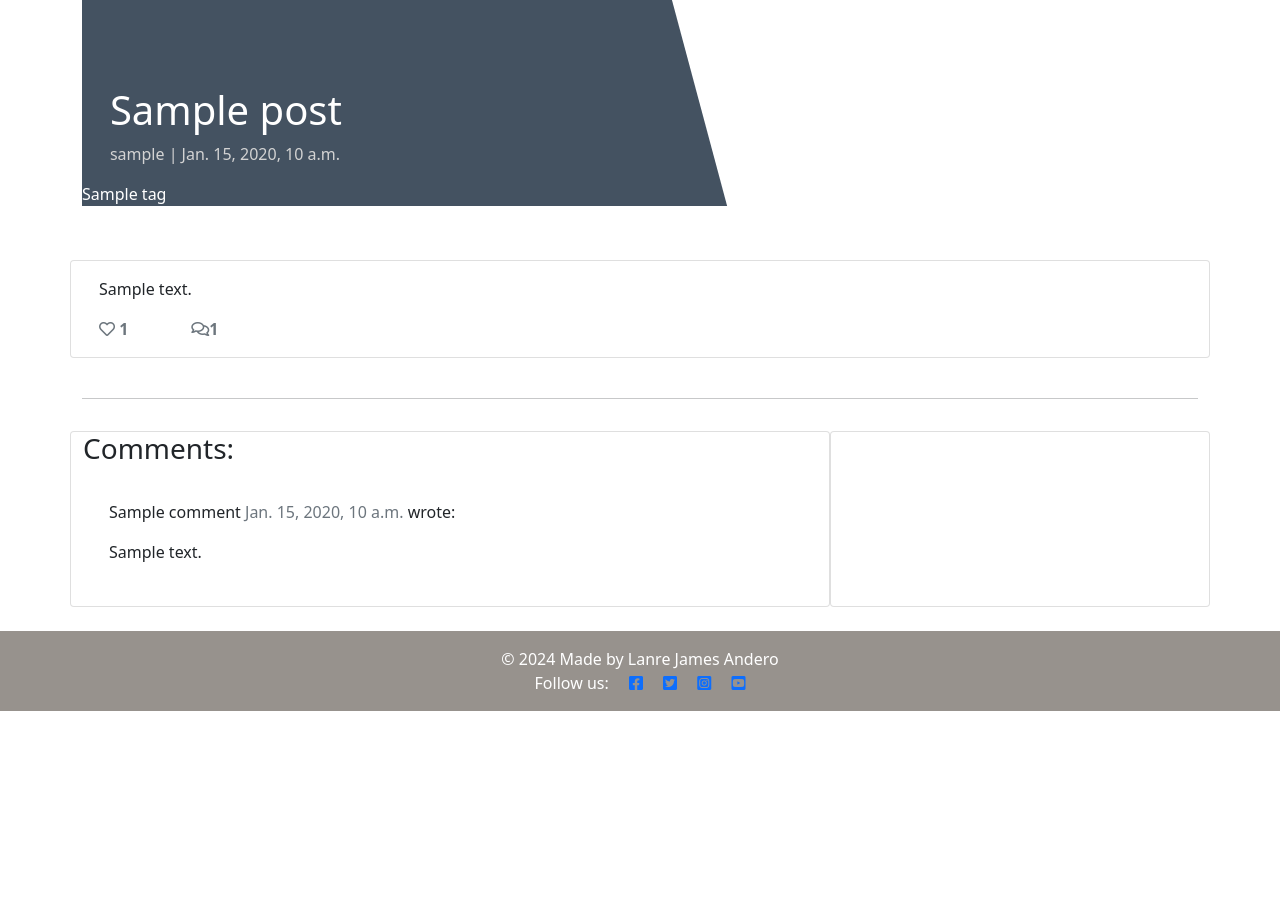
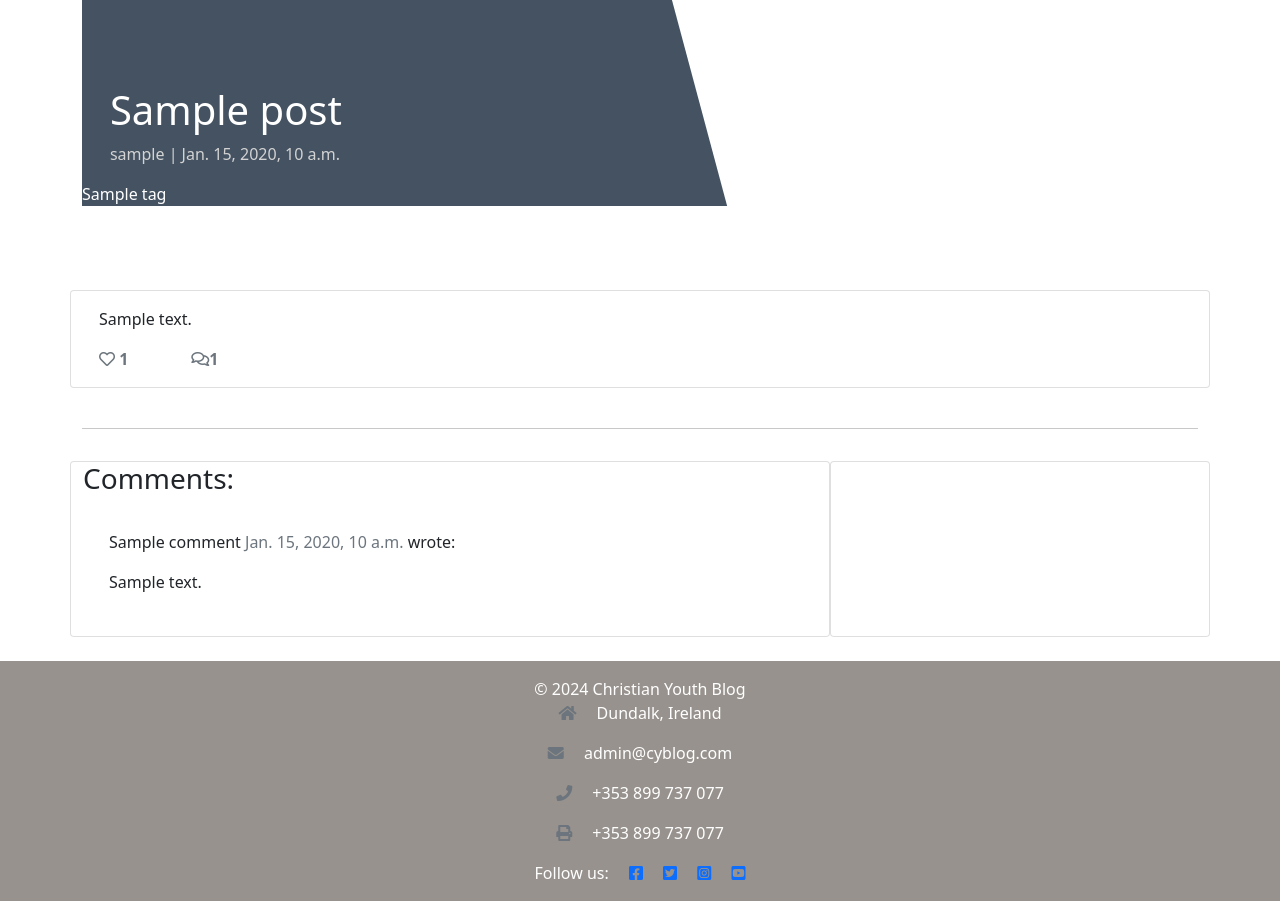
Before and after one commit to LanreAndero/CI_PP4_DjangoBlog, a Django app: a page that uses templates/base.html in a window 1280 px wide. Shown: the part 127-1028 px from the top of the page. Before the commit the page ends 838 px from the top, so only its background shows below. Run offline with Django 3.2, Linux system fonts and the light colour scheme; tables that the repository leaves empty hold one stand-in row (values such as "Sample post"); some libraries are stand-ins or nearby versions.

Commit message:
updated allowed hosts, removed CKEditor files, added form.Textarea to content in forms.py, removed RichTextField from models.py, modified style.css, removed contact details from about page and added it to the footer, made changes to add_post.html, added SEO meta to base.html, modified edit_post.html, post_detail.html, login.html and password_reset.html

```diff
--- a/blog/forms.py
+++ b/blog/forms.py
@@ -1,6 +1,5 @@
 from django import forms
 from .models import Post, Comment, Category, Tag
-from ckeditor.fields import RichTextField
 
 
 class PostForm(forms.ModelForm):
@@ -14,7 +13,7 @@ class PostForm(forms.ModelForm):
     )
     is_featured = forms.BooleanField(required=False)
 
-    content = RichTextField()
+    content = forms.Textarea()
 
     class Meta:
         model = Post
@@ -35,7 +34,9 @@ class PostForm(forms.ModelForm):
         widgets = {
             'title': forms.TextInput(attrs={'class': 'form-control'}),
             'author': forms.HiddenInput(),
-            'content': RichTextField(),
+            'content': forms.Textarea(
+                attrs={'class': 'form-control', 'rows': 10}
+            ),
             'featured_image': forms.ClearableFileInput(
                 attrs={'class': 'form-control'}
             ),
--- a/blog/models.py
+++ b/blog/models.py
@@ -1,7 +1,6 @@
 from django.db import models
 from django.contrib.auth.models import User
 from cloudinary.models import CloudinaryField
-from ckeditor.fields import RichTextField
 
 
 STATUS = ((0, "Draft"), (1, "Published"))
@@ -53,7 +52,7 @@ class Post(models.Model):
     featured_image = CloudinaryField('image', default='placeholder')
     excerpt = models.TextField(blank=True)
     updated_on = models.DateTimeField(auto_now=True)
-    content = RichTextField()
+    content = models.TextField()
     created_on = models.DateTimeField(auto_now_add=True)
     status = models.IntegerField(choices=STATUS, default=0)
     likes = models.ManyToManyField(
--- a/blog/urls.py
+++ b/blog/urls.py
@@ -9,7 +9,7 @@ urlpatterns = [
     path('about/', views.about_view, name='about'),
     path('search/', views.search, name='search'),
     path('accounts/signup/', SignupView.as_view(), name='account_signup'),
-    path('post-list/', views.PostList.as_view(), name='post_list'),
+    # path('post-list/', views.PostList.as_view(), name='post_list'),
     path(
         'post-detail/<slug:slug>/',
         views.PostDetail.as_view(), name='post_detail'
--- a/requirements.txt
+++ b/requirements.txt
@@ -7,7 +7,6 @@ dj-database-url==2.1.0
 dj3-cloudinary-storage==0.0.6
 Django==5.0.1
 django-allauth==0.60.1
-django-ckeditor==6.7.1
 django-ckeditor5==0.0.4
 django-cloudinary-storage==0.3.0
 django-cors-headers==4.3.1
--- a/static/css/style.css
+++ b/static/css/style.css
@@ -257,12 +257,6 @@ footer {
     transform: translateY(-50%);
 }
 
-@media (max-width: 576px) {
-    .navbar-nav .nav-item.dropdown .dropdown-menu {
-      position: static;
-      float: none;
-      width: auto;
-      margin-top: 0;
-      box-shadow: none;
-    }
-  }
+#container {
+    margin-top: 30px;
+}
--- a/templates/account/login.html
+++ b/templates/account/login.html
@@ -22,7 +22,7 @@
         {% csrf_token %}
         {{ form.as_p }}
         {% if redirect_field_value %}
-        <input type="hidden" name="{{ redirect_field_name }}" value="{{ redirect_field_value }}" />
+        <input type="hidden" name="{{ redirect_field_name }}" value="{{ redirect_field_value }}">
         {% endif %}
         <button class="btn btn-signup right" type="submit">{% trans "Sign In" %}</button>
       </form>
--- a/templates/account/password_reset.html
+++ b/templates/account/password_reset.html
@@ -17,7 +17,7 @@
     <form method="POST" action="{% url 'account_reset_password' %}" class="password_reset">
         {% csrf_token %}
         {{ form.as_p }}
-        <input type="submit" value="{% trans 'Reset My Password' %}" />
+        <input type="submit" value="{% trans 'Reset My Password' %}">
     </form>
 
     <p>{% blocktrans %}Please contact us if you have any trouble resetting your password.{% endblocktrans %}</p>
--- a/templates/add_post.html
+++ b/templates/add_post.html
@@ -21,10 +21,9 @@
                     {{ post_form.as_p }}
                     {{ post_form.media }}
 
-                    <!-- Hidden field for author -->
                     <input type="hidden" name="author" value="{{ user.id }}">
 
-                    <button type="submit" class="btn btn-outline-info d-block mx-auto">Submit Post</button>
+                    <button type="submit" class="btn btn-primary">Submit Post</button>
                 </form>
             </div>
         </div>
--- a/templates/base.html
+++ b/templates/base.html
@@ -6,6 +6,8 @@
 <head>
     <meta charset="UTF-8">
     <meta name="viewport" content="width=device-width, initial-scale=1.0">
+    <meta name="description" content="Welcome to Christian Youth Blog, where we inspire and empower young Christians to live out their faith boldly. Explore articles, resources, and discussions on topics like faith, relationships, purpose, and more. Join our community today!">
+    <meta name="keywords" content="Christian Youth, Faith, Inspiration, Empowerment, Blogs, Articles, Resources, Relationships, Purpose, Community, Christianity, Jesus, Bible, Youth Ministry, Church, Spiritual Growth, Encouragement, Lifestyle">
     <title>Christian Youth Blog</title>
     <link rel="stylesheet" href="https://cdnjs.cloudflare.com/ajax/libs/font-awesome/5.15.3/css/all.min.css">
     <link href="https://fonts.googleapis.com/css2?family=Roboto:wght@300&display=swap" rel="stylesheet">
@@ -15,8 +17,6 @@
     <link href="https://cdnjs.cloudflare.com/ajax/libs/summernote/0.8.18/summernote-bs4.min.css" rel="stylesheet">
     <link href="https://cdn.jsdelivr.net/npm/bootstrap@5.0.1/dist/css/bootstrap.min.css" rel="stylesheet"
         integrity="sha384-+0n0xVW2eSR5OomGNYDnhzAbDsOXxcvSN1TPprVMTNDbiYZCxYbOOl7+AMvyTG2x" crossorigin="anonymous">
-    <!-- Load form media -->
-    {{ form.media }}
 </head>
 
 <body class="d-flex flex-column h-100">
@@ -96,7 +96,11 @@
     <!-- Footer -->
     <footer class="footer mt-auto py-3">
         <div class="container text-center text-white">
-            <p class="m-0">&copy; 2024 Made by Lanre James Andero</p>
+            <p class="m-0">&copy; 2024 Christian Youth Blog</p>
+            <p><i class="fas fa-home me-3 text-secondary"></i> Dundalk, Ireland</p>
+            <p><i class="fas fa-envelope me-3 text-secondary"></i> admin@cyblog.com</p>
+            <p><i class="fas fa-phone me-3 text-secondary"></i> +353 899 737 077</p>
+            <p><i class="fas fa-print me-3 text-secondary"></i> +353 899 737 077</p>
             <p class="m-0">Follow us:
                 <a href="https://www.facebook.com" class="social-icon" target="_blank"><i class="fab fa-facebook-square ms-3"></i></a>
                 <a href="https://twitter.com" class="social-icon" target="_blank"><i class="fab fa-twitter-square ms-3"></i></a>
--- a/templates/edit_post.html
+++ b/templates/edit_post.html
@@ -5,7 +5,7 @@
   <div class="row justify-content-center">
     <div class="col-md-8">
       <h1 class="text-center">Edit Post</h1>
-      <form method="post" enctype="multipart/form-data" class="text-center">
+      <form method="post" enctype="multipart/form-data">
         {% csrf_token %}
         {{ form.as_p }}
         <button type="submit" class="btn btn-primary">Save Changes</button>
--- a/templates/post_detail.html
+++ b/templates/post_detail.html
@@ -16,16 +16,17 @@
             </div>
             <div class="d-none d-md-block col-md-6 masthead-image">
                 {% if "placeholder" in post.featured_image.url %}
-                <img src="https://res.cloudinary.com/dmwocs4qe/image/upload/v1706778644/j7ufxrojpdm4epqcwjkm.png">
+                <img src="https://res.cloudinary.com/dmwocs4qe/image/upload/v1706778644/j7ufxrojpdm4epqcwjkm.png"
+                    alt="Featured Image" width="100%">
                 {% else %}
-                <img src="{{ post.featured_image.url }}">
+                <img src="{{ post.featured_image.url }}" alt="Featured Image" width="100%">
                 {% endif %}
             </div>
         </div>
     </div>
 </div>
 
-<div class="container">
+<div class="container" id="container">
     <div class="row">
         <div class="col card mb-4  mt-3 left  top">
             <div class="card-body">
```
Also changed, not shown: christian_youth_blog/settings.py (+2 -10 lines), templates/about.html (+0 -9 lines), blog/migrations/0008_alter_post_content.py (deleted).
